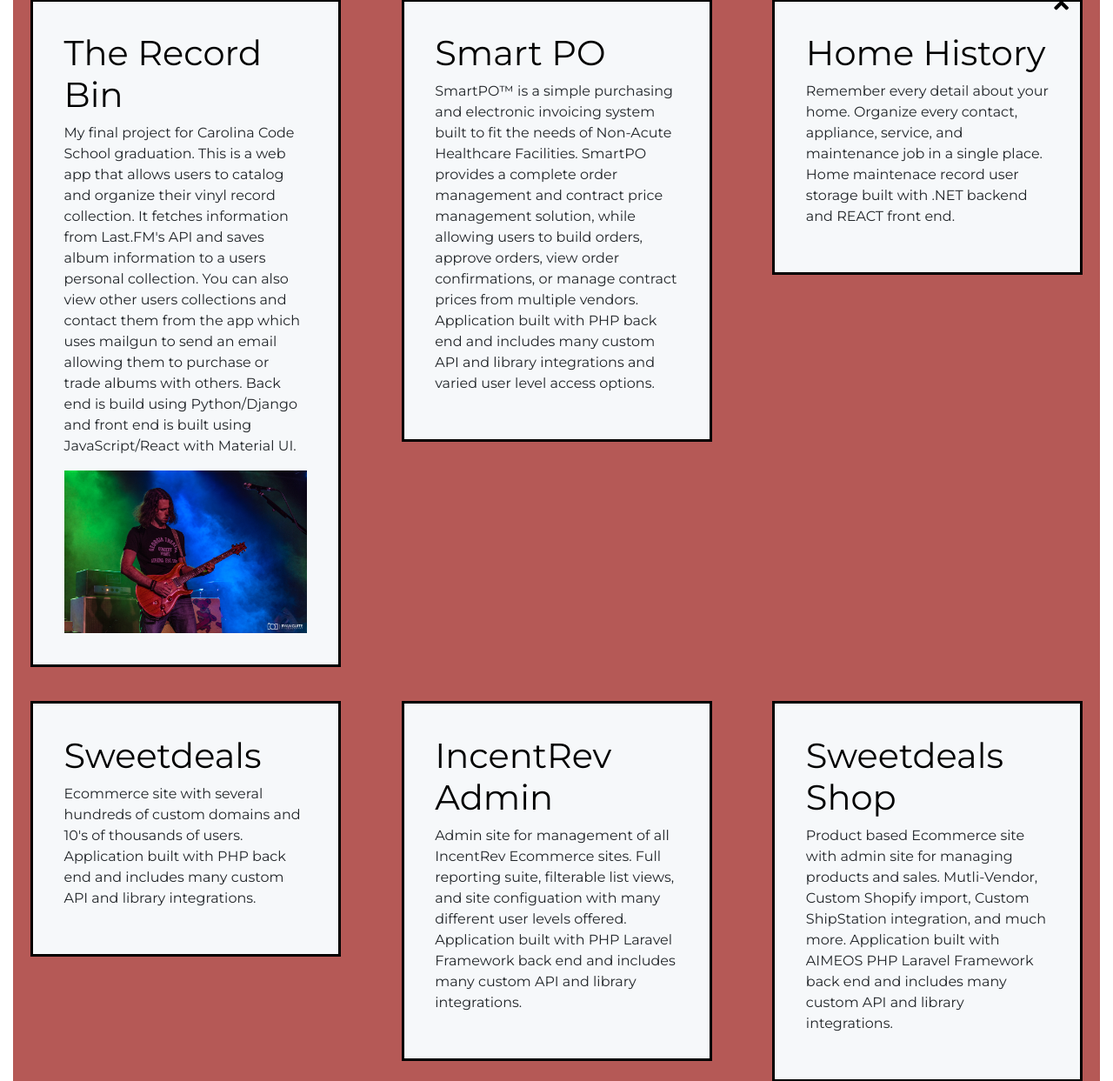
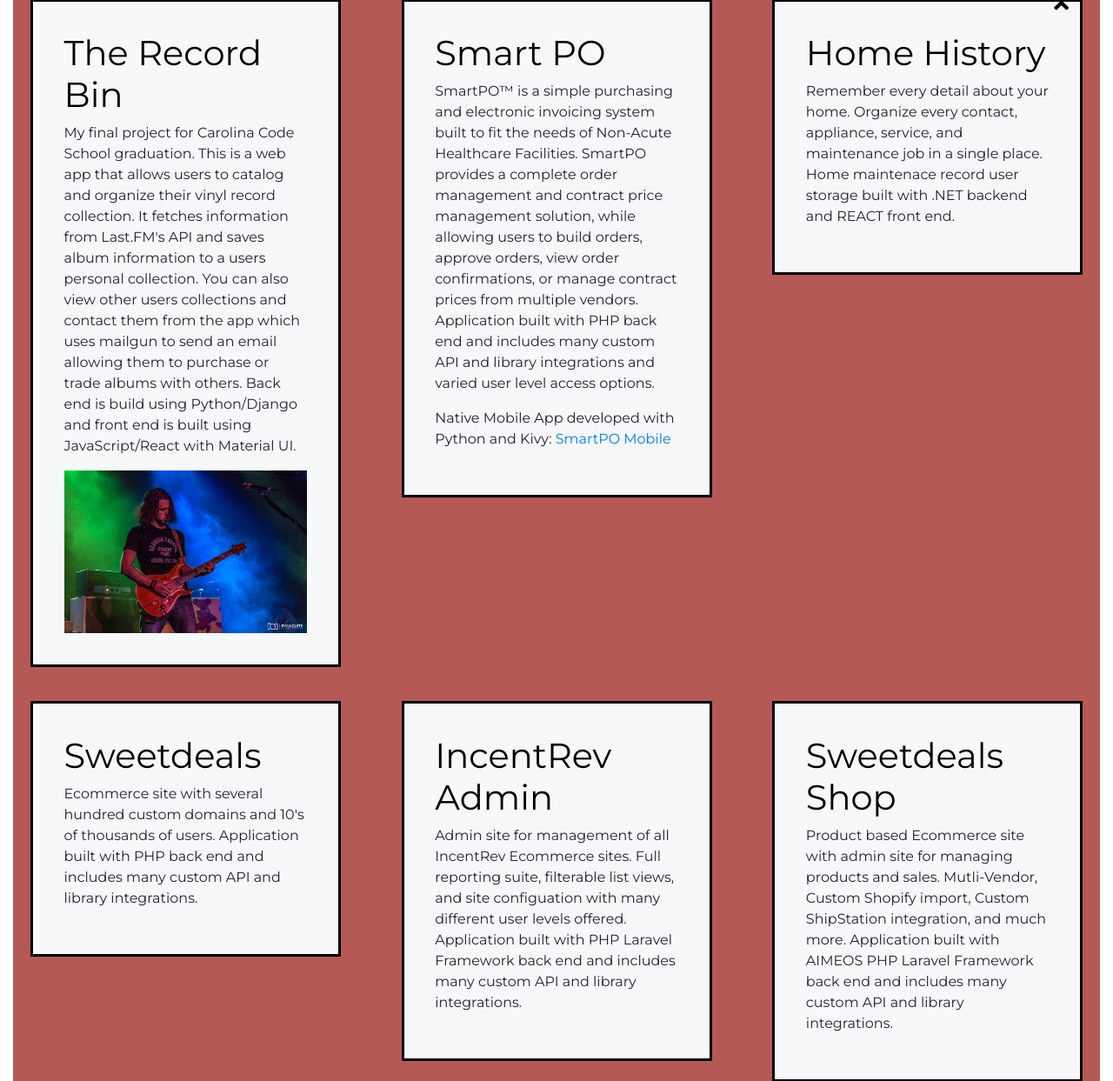
Before and after one commit to Fluffhead88/thigpen-portfolio, a Django app: page / in a window 1280 px wide. Shown: the part 2771-4014 px from the top of the page at 87% size. Run offline with Django 3.2, Linux system fonts and the light colour scheme; some libraries are stand-ins or nearby versions.

Commit message:
added smartpo mobile link

```diff
--- a/app/templates/index.html
+++ b/app/templates/index.html
@@ -73,6 +73,7 @@
           <article>
             <h1 class="card_link"><a href="https://www.smartpo.com" target="_blank">Smart PO</a></h1>
             <p>SmartPO™ is a simple purchasing and electronic invoicing system built to fit the needs of Non-Acute Healthcare Facilities. SmartPO provides a complete order management and contract price management solution, while allowing users to build orders, approve orders, view order confirmations, or manage contract prices from multiple vendors. Application built with PHP back end and includes many custom API and library integrations and varied user level access options.</p>
+			<p>Native Mobile App developed with Python and Kivy: <a href="https://apps.apple.com/us/app/smartpo/id1491788619" target="_blank">SmartPO Mobile</a></p>
           </article>
         </div>
         <div class="col-12 col-md">
@@ -87,7 +88,7 @@
 			<article>
 			  <div class="front">
 				<h1 class="card_link"><a href="https://www.sweetdeals.com" target="_blank">Sweetdeals</a></h1>
-				<p>Ecommerce site with several hundreds of custom domains and 10's of thousands of users. Application built with PHP back end and includes many custom API and library integrations.</p>
+				<p>Ecommerce site with several hundred custom domains and 10's of thousands of users. Application built with PHP back end and includes many custom API and library integrations.</p>
 			  </div>
 			  <div class="back">
 				<!-- <img src="images/Code Shot.png" alt=""> -->
```
